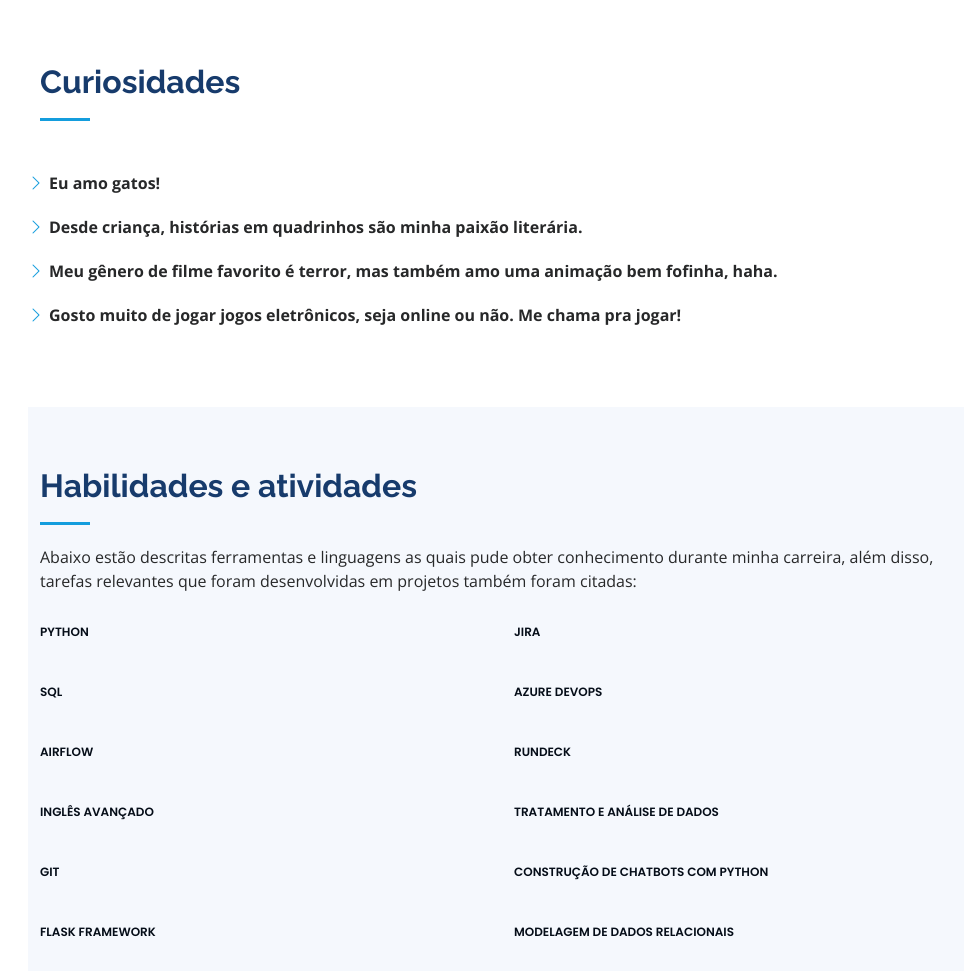
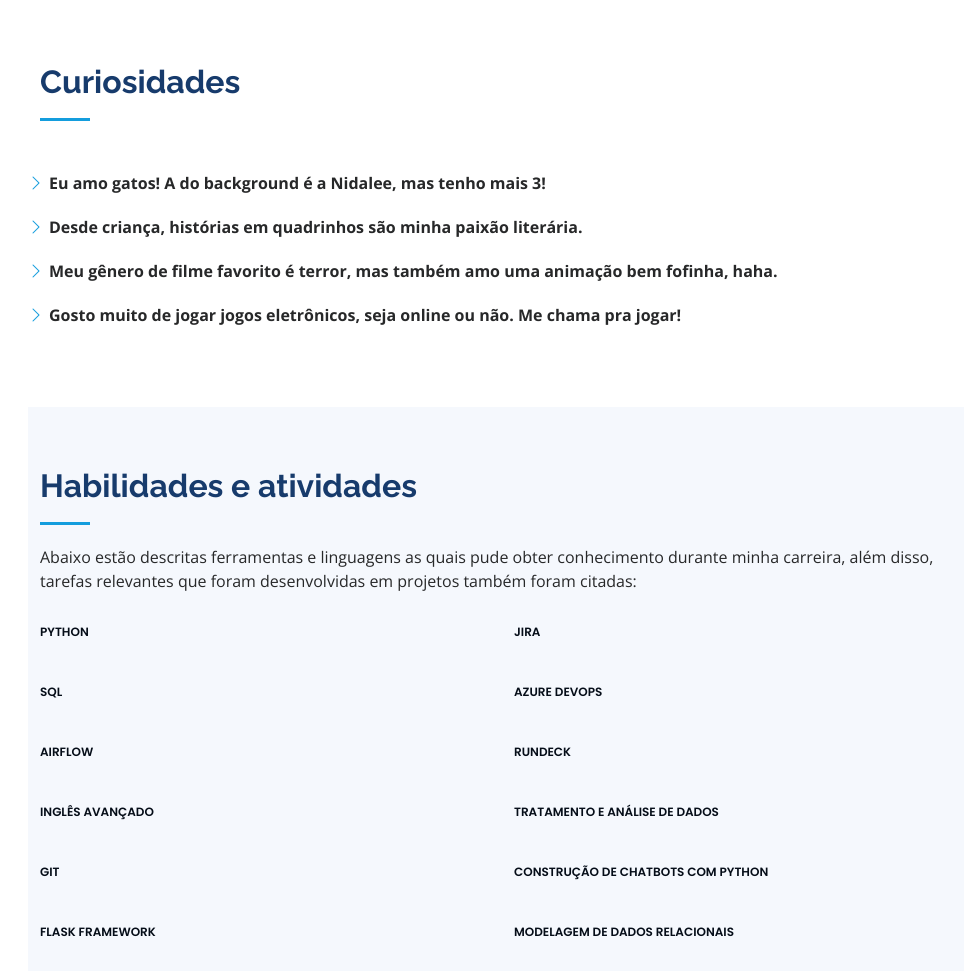
Before and after one commit to vivianerenizia/vivianerenizia.github.io, a plain HTML site: page index.html in a window 1280 px wide. Shown: the part 1401-2372 px from the top of the page, without its empty margins (304-1268 px from the left). Drawn offline with nearby package versions, Linux system fonts and the light colour scheme.

Commit message:
Update index.html

```diff
--- a/index.html
+++ b/index.html
@@ -92,7 +92,6 @@
     <!-- ======= About Section ======= -->
     <section id="about" class="about">
       <div class="container">
-
         <div class="section-title">
           <h2>Sobre</h2>
           <p>Meu nome é Viviane Renizia Mendes Silva, sou da região do Alto Paranaíba em Minas Gerais, estou cursando Sistemas de Informação pela Universidade Federal de Viçosa - Campus Rio Paranaíba e atuo como Cientista de Dados há aproximadamente 2 anos e meio.
@@ -151,7 +150,7 @@
           <div class="pt-4 pt-lg-0 content" data-aos="fade-left">
             <div class="row">
                 <ul>
-                  <li><i class="bi bi-chevron-right"></i> <strong>Eu amo gatos!</strong></li>
+                  <li><i class="bi bi-chevron-right"></i> <strong>Eu amo gatos! A do background é a Nidalee, mas tenho mais 3!</strong></li>
                   <li><i class="bi bi-chevron-right"></i> <strong>Desde criança, histórias em quadrinhos são minha paixão literária.</strong></li>
                   <li><i class="bi bi-chevron-right"></i> <strong>Meu gênero de filme favorito é terror, mas também amo uma animação bem fofinha, haha.</strong></li>
                   <li><i class="bi bi-chevron-right"></i> <strong>Gosto muito de jogar jogos eletrônicos, seja online ou não. Me chama pra jogar!</strong></li>
```
